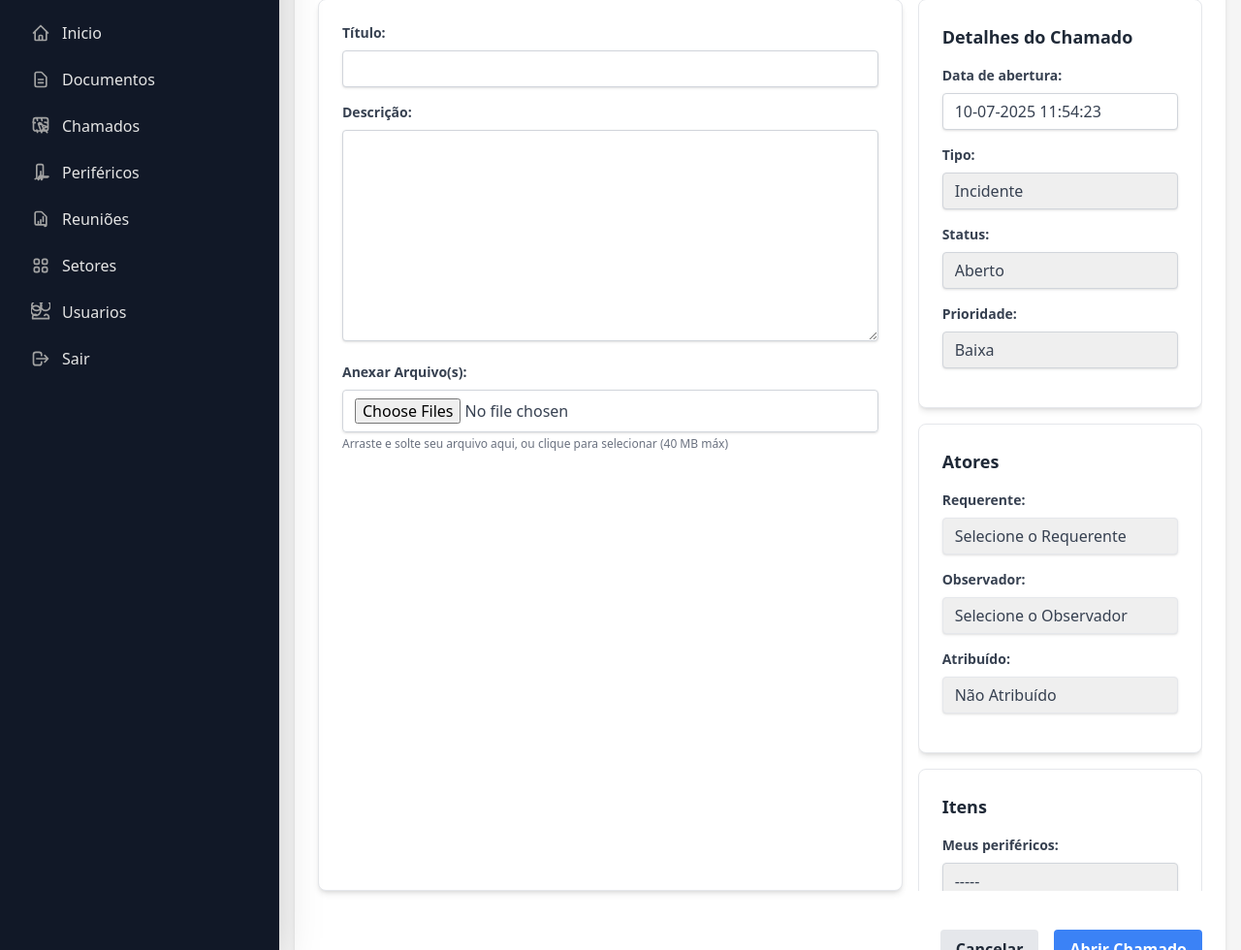
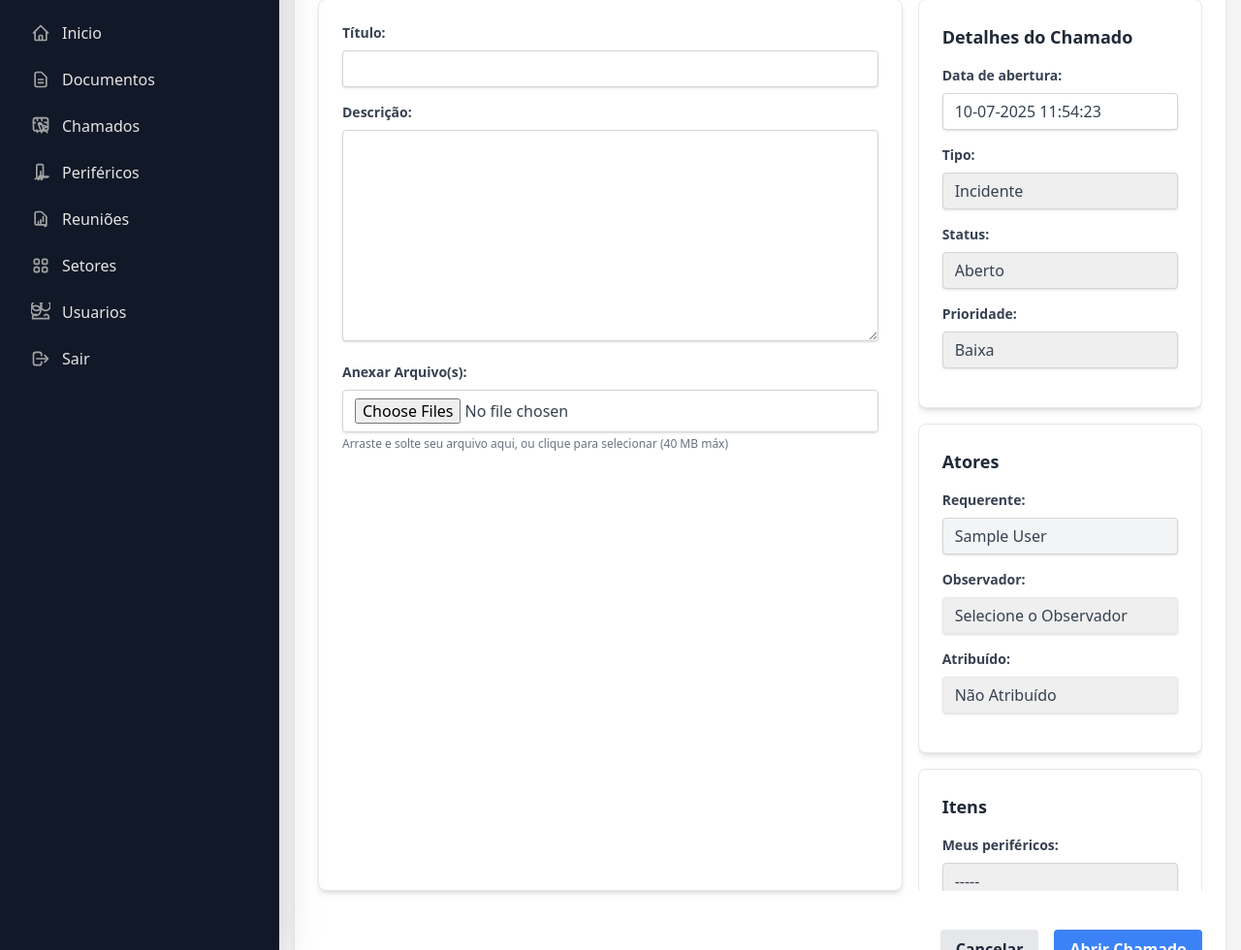
Before and after one commit to hatdexw/energy-system, a PHP site: page /chamados/create in a window 1280 px wide. Shown: the part 170-1150 px from the top of the page at 97% size. Run offline with PHP 8.4, Linux system fonts and the light colour scheme; the visitor is signed in with stand-in values (Sample User, id 1); data that the repository does not hold is empty; a stand-in replaces the project's code that opens the database connection; some libraries are stand-ins or nearby versions.

Commit message:
usuario logado tera requerente fixo na criação de chamados

```diff
--- a/app/controllers/ChamadoController.php
+++ b/app/controllers/ChamadoController.php
@@ -66,9 +66,10 @@ class ChamadoController
             $status = $_POST['status'] ?? 'Aberto';
             $prioridade = $_POST['prioridade'] ?? 'Baixa';
             $user_id = empty($_POST['user_id']) ? null : $_POST['user_id']; // Usuário responsável
+            $requerente_id = $_POST['requerente']; // ID do requerente do campo oculto
 
             $chamadoModel = new Chamado();
-            if ($chamadoModel->create($titulo, $descricao, $tipo, $status, $prioridade, $user_id)) {
+            if ($chamadoModel->create($titulo, $descricao, $tipo, $status, $prioridade, $user_id, $requerente_id)) {
                 header('Location: /energy-system/chamados');
                 exit();
             } else {
--- a/app/models/Chamado.php
+++ b/app/models/Chamado.php
@@ -4,12 +4,12 @@ require_once 'app/config/database.php';
 
 class Chamado
 {
-    public function create($titulo, $descricao, $tipo, $status, $prioridade, $user_id = null)
+    public function create($titulo, $descricao, $tipo, $status, $prioridade, $user_id = null, $requerente_id)
     {
         global $conn;
 
-        $stmt = $conn->prepare("INSERT INTO chamados (titulo, descricao, tipo, status, prioridade, user_id) VALUES (?, ?, ?, ?, ?, ?)");
-        $stmt->bind_param("sssssi", $titulo, $descricao, $tipo, $status, $prioridade, $user_id);
+        $stmt = $conn->prepare("INSERT INTO chamados (titulo, descricao, tipo, status, prioridade, user_id, requerente_id) VALUES (?, ?, ?, ?, ?, ?, ?)");
+        $stmt->bind_param("sssssii", $titulo, $descricao, $tipo, $status, $prioridade, $user_id, $requerente_id);
 
         return $stmt->execute();
     }
--- a/app/views/chamados/create.php
+++ b/app/views/chamados/create.php
@@ -66,13 +66,9 @@ ob_start(); // Inicia o output buffering
             <div class="bg-white p-6 rounded-lg shadow-md border border-gray-200">
                 <h2 class="text-lg font-bold mb-4 text-gray-800">Atores</h2>
                 <div class="mb-4">
-                    <label for="requerente" class="block text-gray-700 text-sm font-bold mb-2">Requerente:</label>
-                    <select name="requerente" id="requerente" class="shadow appearance-none border rounded w-full py-2 px-3 text-gray-700 leading-tight focus:outline-none focus:shadow-outline">
-                                    <option value="">Selecione o Requerente</option>
-                                    <?php foreach ($users as $user): ?>
-                                        <option value="<?php echo $user['id']; ?>"><?php echo htmlspecialchars($user['full_name']); ?></option>
-                                    <?php endforeach; ?>
-                                </select>
+                    <label for="requerente_name" class="block text-gray-700 text-sm font-bold mb-2">Requerente:</label>
+                    <input type="text" id="requerente_name" name="requerente_name" value="<?php echo htmlspecialchars($_SESSION['full_name']); ?>" class="shadow appearance-none border border-gray-300 rounded w-full py-2 px-3 text-gray-700 leading-tight focus:outline-none focus:shadow-outline bg-gray-100" readonly>
+                    <input type="hidden" name="requerente" value="<?php echo $_SESSION['user_id']; ?>">
                 </div>
                 <div class="mb-4">
                     <label for="observador" class="block text-gray-700 text-sm font-bold mb-2">Observador:</label>
```
